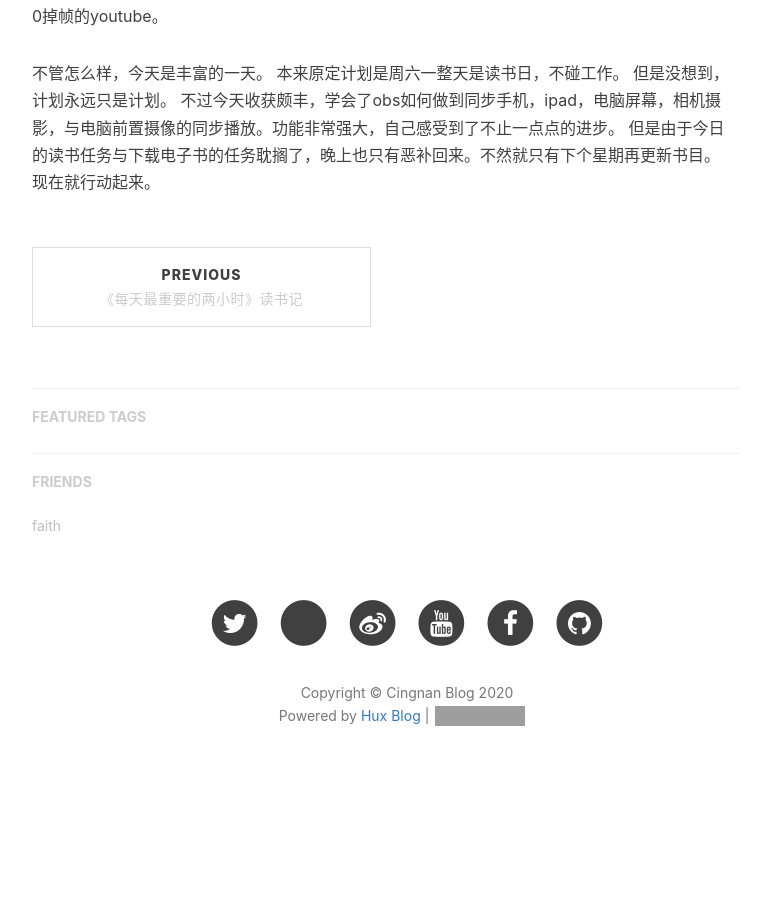
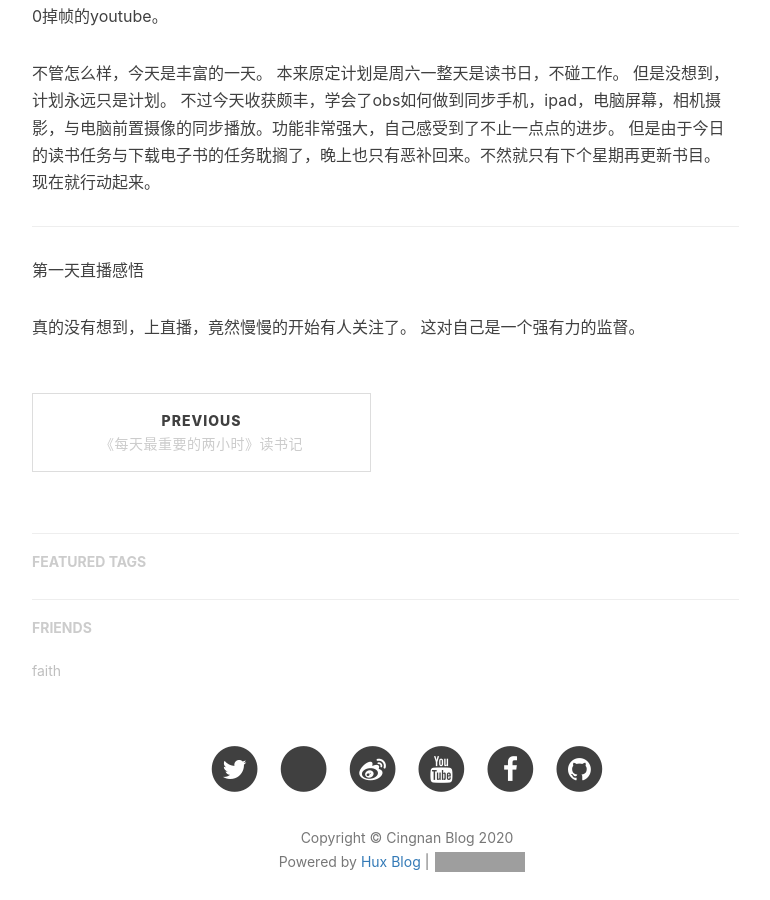
Before and after one commit to luckysouthchou/luckysouthchou.github.io, a Jekyll site: the page built from _posts/life_philosophy/2020-03-14-今日尝试直播新功能，完美玩转obs.md, in a window 1280 px wide and 900 px high, scrolled down 623 px. Shown: the whole window, without its empty margins (233-1003 px from the left). Built offline with Jekyll 4.4.1, drawn with Linux system fonts in a browser that asks for light colours; nearby versions of some CDN libraries; our own code applies the rules of GitHub Pages for plain Markdown files; comment, search, counter and statistics services are not loaded; before the commit the page ends 1443 px from its top, so only the background shows below that; grey boxes are pictures that could not be loaded.

Commit message:
Update 2020-03-14-今日尝试直播新功能，完美玩转obs.md

```diff
--- a/_posts/life_philosophy/2020-03-14-今日尝试直播新功能，完美玩转obs.md
+++ b/_posts/life_philosophy/2020-03-14-今日尝试直播新功能，完美玩转obs.md
@@ -9,3 +9,11 @@ b站很坑，不让国外ip直播。科学上网，回到国内，可以直播
 不过今天收获颇丰，学会了obs如何做到同步手机，ipad，电脑屏幕，相机摄影，与电脑前置摄像的同步播放。功能非常强大，自己感受到了不止一点点的进步。
 但是由于今日的读书任务与下载电子书的任务耽搁了，晚上也只有恶补回来。不然就只有下个星期再更新书目。
 现在就行动起来。
+
+
+---
+
+第一天直播感悟
+
+真的没有想到，上直播，竟然慢慢的开始有人关注了。
+这对自己是一个强有力的监督。
```
